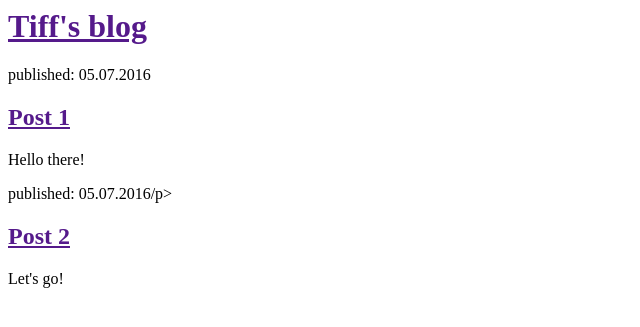
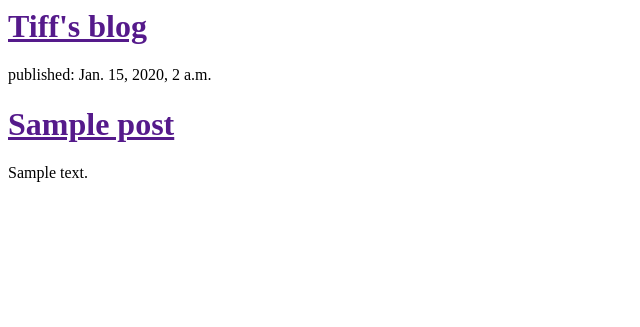
Before and after one commit to xhellozx/my-first-blog, a Django app: template blog/templates/blog/post_list.html in a window 1280 px wide. Shown: the top 327 px of the page, without its empty margins (0-640 px from the left). Run offline with Django 3.2, Linux system fonts and the light colour scheme; the template is opened without the code that fills it: values that come from a table or form of the project are taken from there, others are empty; tables that the repository leaves empty hold one stand-in row (values such as "Sample post").

Commit message:
Modified template display of posts from database

```diff
--- a/blog/templates/blog/post_list.html
+++ b/blog/templates/blog/post_list.html
@@ -7,16 +7,12 @@
             <h1><a href="">Tiff's blog</a></h1>
         </div>
 
-        <div>
-            <p>published: 05.07.2016</p>
-            <h2><a href="">Post 1</a></h2>
-            <p>Hello there!</p>
-        </div>
-
-        <div>
-            <p>published: 05.07.2016/p>
-            <h2><a href="">Post 2</a></h2>
-            <p>Let's go!</p>
-        </div>
+        {% for post in posts %}
+            <div>
+                <p>published: {{ post.published_date }}</p>
+                <h1><a href="">{{ post.title }}</a></h1>
+                <p>{{ post.text|linebreaksbr }}</p>
+            </div>
+        {% endfor %}
     </body>
 </html>
--- a/blog/views.py
+++ b/blog/views.py
@@ -1,5 +1,8 @@
 from django.shortcuts import render
+from django.utils import timezone
+from .models import Post
 
 # Create your views here.
 def post_list(request):
-    return render(request, 'blog/post_list.html', {})
+	posts = Post.objects.filter(published_date__lte=timezone.now()).order_by('published_date')
+	return render(request, 'blog/post_list.html', {'posts': posts})
```
